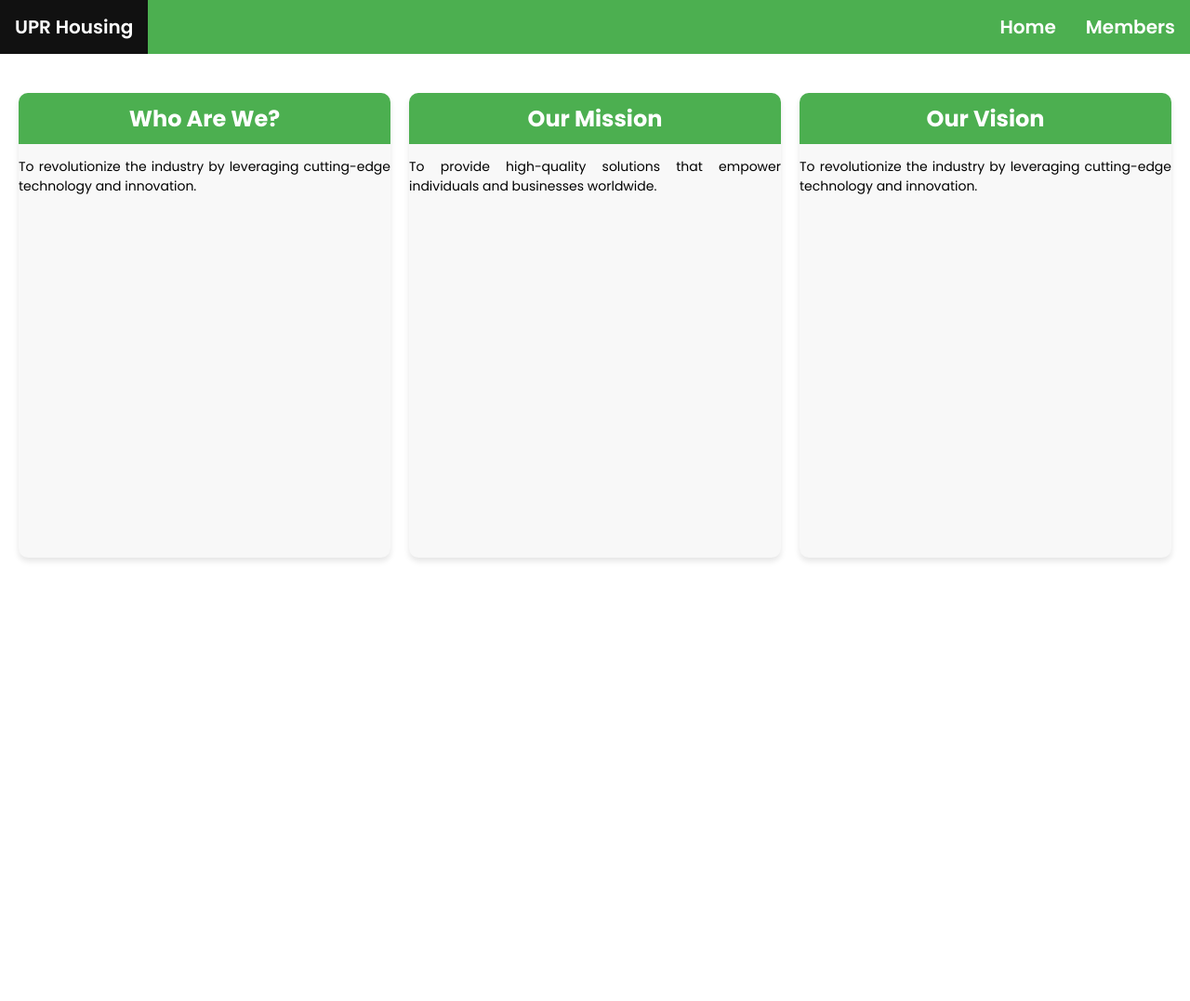
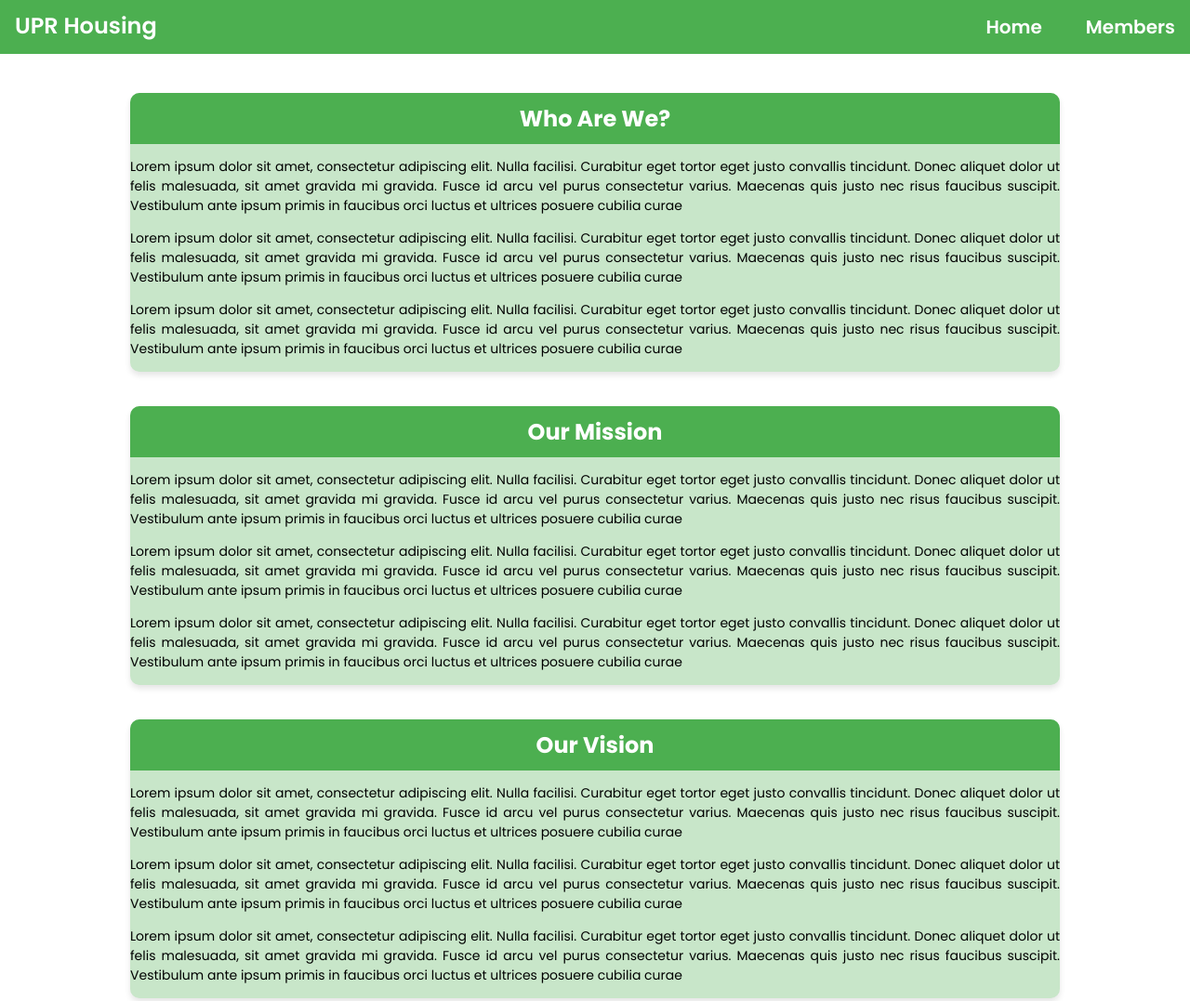
Before and after one commit to Humberto2379/Humberto2379.github.io, a plain HTML site: page index.html in a window 1280 px wide. Shown: the top 1077 px of the page at 93% size. Before the commit the page ends 800 px from the top, so only its background shows below. Drawn offline with Linux system fonts and the light colour scheme.

Commit message:
Switched column format into row

```diff
--- a/index.html
+++ b/index.html
@@ -2,34 +2,88 @@
 <html>
     <head>
         <meta charset="UTF-8">
-        <meta c="charset=utf-8">
+        <meta name = "viewport" content="width=device-width, initial-scale=1.0">
         <title>UPR Housing</title>
 
         <link href="styles\style.css" rel="stylesheet">
     </head>
 
 <body>
+    <div class="wrapper">
     <ul>
-        <li><a href="members.html">Members</a></li>
-        <li><a href="index.html">Home</a></li>
-        <li style="float:left"><a href="index.html">UPR Housing</a></li>
+        <li class="logo">UPR Housing</li>
+        <div class="nav-right">
+            <li><a href="index.html">Home</a></li>
+            <li><a href="members.html">Members</a></li>
+
+        </div>
+
     </ul>
 
     <div class="container">
         <div class="block">
             <div class="block-header">Who Are We?</div>
-            <p>To revolutionize the industry by leveraging cutting-edge technology and innovation.</p>
+            <p>Lorem ipsum dolor sit amet, consectetur adipiscing elit. Nulla facilisi.
+                Curabitur eget tortor eget justo convallis tincidunt. Donec aliquet dolor ut felis malesuada,
+                sit amet gravida mi gravida. Fusce id arcu vel purus consectetur varius. Maecenas quis justo nec risus faucibus suscipit.
+                Vestibulum ante ipsum primis in faucibus orci luctus et ultrices posuere cubilia curae
+            </p>
+
+            <p>Lorem ipsum dolor sit amet, consectetur adipiscing elit. Nulla facilisi.
+                Curabitur eget tortor eget justo convallis tincidunt. Donec aliquet dolor ut felis malesuada,
+                sit amet gravida mi gravida. Fusce id arcu vel purus consectetur varius. Maecenas quis justo nec risus faucibus suscipit.
+                Vestibulum ante ipsum primis in faucibus orci luctus et ultrices posuere cubilia curae
+            </p>
+
+            <p>Lorem ipsum dolor sit amet, consectetur adipiscing elit. Nulla facilisi.
+                Curabitur eget tortor eget justo convallis tincidunt. Donec aliquet dolor ut felis malesuada,
+                sit amet gravida mi gravida. Fusce id arcu vel purus consectetur varius. Maecenas quis justo nec risus faucibus suscipit.
+                Vestibulum ante ipsum primis in faucibus orci luctus et ultrices posuere cubilia curae
+            </p>
         </div>
 
         <div class="block">
             <div class="block-header">Our Mission</div>
-            <p> To provide high-quality solutions that empower individuals and businesses worldwide.</p>
+            <p>Lorem ipsum dolor sit amet, consectetur adipiscing elit. Nulla facilisi.
+                Curabitur eget tortor eget justo convallis tincidunt. Donec aliquet dolor ut felis malesuada,
+                sit amet gravida mi gravida. Fusce id arcu vel purus consectetur varius. Maecenas quis justo nec risus faucibus suscipit.
+                Vestibulum ante ipsum primis in faucibus orci luctus et ultrices posuere cubilia curae
+            </p>
+
+            <p>Lorem ipsum dolor sit amet, consectetur adipiscing elit. Nulla facilisi.
+                Curabitur eget tortor eget justo convallis tincidunt. Donec aliquet dolor ut felis malesuada,
+                sit amet gravida mi gravida. Fusce id arcu vel purus consectetur varius. Maecenas quis justo nec risus faucibus suscipit.
+                Vestibulum ante ipsum primis in faucibus orci luctus et ultrices posuere cubilia curae
+            </p>
+
+            <p>Lorem ipsum dolor sit amet, consectetur adipiscing elit. Nulla facilisi.
+                Curabitur eget tortor eget justo convallis tincidunt. Donec aliquet dolor ut felis malesuada,
+                sit amet gravida mi gravida. Fusce id arcu vel purus consectetur varius. Maecenas quis justo nec risus faucibus suscipit.
+                Vestibulum ante ipsum primis in faucibus orci luctus et ultrices posuere cubilia curae
+            </p>
         </div>
 
         <div class="block">
             <div class="block-header">Our Vision</div>
-            <p>To revolutionize the industry by leveraging cutting-edge technology and innovation.</p>
+            <p>Lorem ipsum dolor sit amet, consectetur adipiscing elit. Nulla facilisi.
+                Curabitur eget tortor eget justo convallis tincidunt. Donec aliquet dolor ut felis malesuada,
+                sit amet gravida mi gravida. Fusce id arcu vel purus consectetur varius. Maecenas quis justo nec risus faucibus suscipit.
+                Vestibulum ante ipsum primis in faucibus orci luctus et ultrices posuere cubilia curae
+            </p>
+
+            <p>Lorem ipsum dolor sit amet, consectetur adipiscing elit. Nulla facilisi.
+                Curabitur eget tortor eget justo convallis tincidunt. Donec aliquet dolor ut felis malesuada,
+                sit amet gravida mi gravida. Fusce id arcu vel purus consectetur varius. Maecenas quis justo nec risus faucibus suscipit.
+                Vestibulum ante ipsum primis in faucibus orci luctus et ultrices posuere cubilia curae
+            </p>
+
+            <p>Lorem ipsum dolor sit amet, consectetur adipiscing elit. Nulla facilisi.
+                Curabitur eget tortor eget justo convallis tincidunt. Donec aliquet dolor ut felis malesuada,
+                sit amet gravida mi gravida. Fusce id arcu vel purus consectetur varius. Maecenas quis justo nec risus faucibus suscipit.
+                Vestibulum ante ipsum primis in faucibus orci luctus et ultrices posuere cubilia curae
+            </p>
         </div>
+    </div>
     </div>
 
 
--- a/styles/style.css
+++ b/styles/style.css
@@ -1,8 +1,26 @@
 
 
 @import url('https://fonts.googleapis.com/css2?family=Poppins:ital,wght@0,100;0,200;0,300;0,400;0,500;0,600;0,700;0,800;0,900;1,100;1,200;1,300;1,400;1,500;1,600;1,700;1,800;1,900&display=swap');
+.wrapper {
+  width: 100%;
+  display: flex;
+  flex-direction: column;
+
+}
+
+
+.logo {
+  color: white;
+  font-size: 24px;
+  font-weight: 600;
+  font-family: 'Poppins', sans-serif;
+  text-align: center;
+  padding: 10px 16px;
+}
 
 ul {
+  display: flex;
+  justify-content: space-between;
   list-style-type: none;
   margin: 0;
   padding: 0;
@@ -10,7 +28,12 @@ ul {
   background-color: #4CAF50;
   position: fixed;
   top: 0;
-  width: 100vw;
+  width: 100%;
+}
+
+.nav-right {
+  display: flex;
+  gap: 15px; /* Space between links */
 }
 
 li {
@@ -47,21 +70,26 @@ body {
 .container {
   display: flex;
   justify-content: space-around;
-  align-items: flex-start;
-  gap: 20px;
+  align-items: center;
+  gap: 2%;
   padding: 20px;
   margin-top: 80px;
+  flex-direction: column; /* Default: horizontal layout for larger screens */
+  flex-wrap: wrap;
 }
 
 .block {
   /* border-top: 50px solid #4CAF50; */
   flex: 1;
-  max-width: 400px;
-  height: 500px;
-  /* padding: 20px; */
+  max-width: 1000px;
+  width: 90%;
+  height: auto;
   border-radius: 10px;
   box-shadow: 0px 4px 6px rgba(0, 0, 0, 0.1);
-  background-color: #f8f8f8;
+  /* background-color: #f8f8f8; */
+  background-color: #C8E6C9 ;
+  margin-bottom: 3%;
+
 }
 
 .block-header {
@@ -76,6 +104,19 @@ body {
   margin-bottom: 10px;
 }
 
+@media only screen and (max-width: 768px) {
+
+  .container {
+    padding: 20px;
+      flex-direction: column; /* Changes to vertical layout */
+      align-items: center; /* Centers blocks in mobile view */
+  }
+
+  .block {
+      width: 90%;/* Makes blocks take most of the screen width */
+      max-width: 400px; /* Prevents excessive width */
+  }
+}
 
 p {
   font-size: 14px;
```
